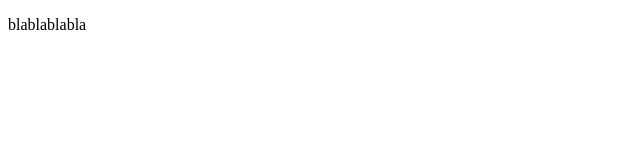
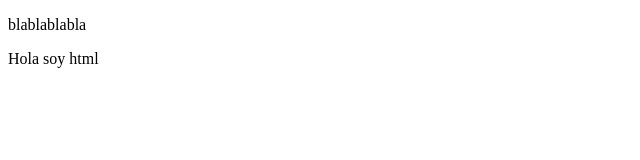
Before and after one commit to Mauricio-0312/test, a plain HTML site: page index.html in a window 1280 px wide. Shown: the full height of the page, 0-640 px from the left. Drawn offline with Linux system fonts and the light colour scheme.

Commit message:
final html

```diff
--- a/index.html
+++ b/index.html
@@ -8,5 +8,6 @@
 </head>
 <body>
     <p>blablablabla</p>
+    <p>Hola soy html</p>
 </body>
 </html>
```
